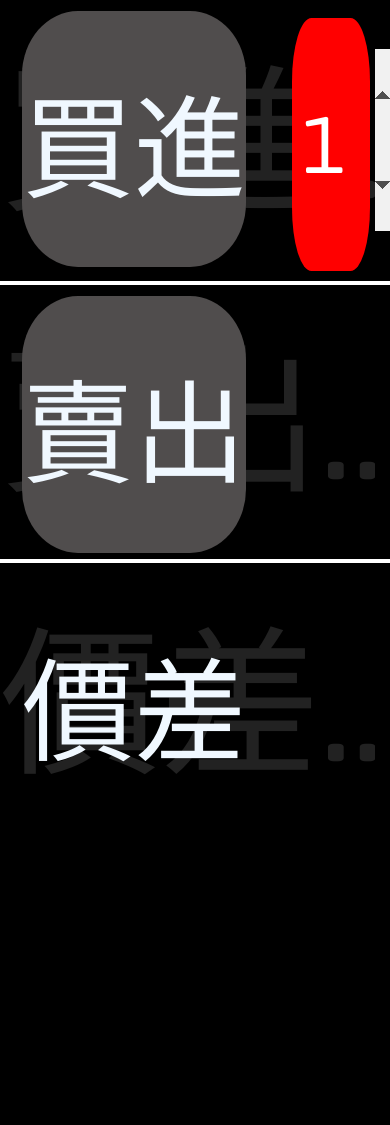
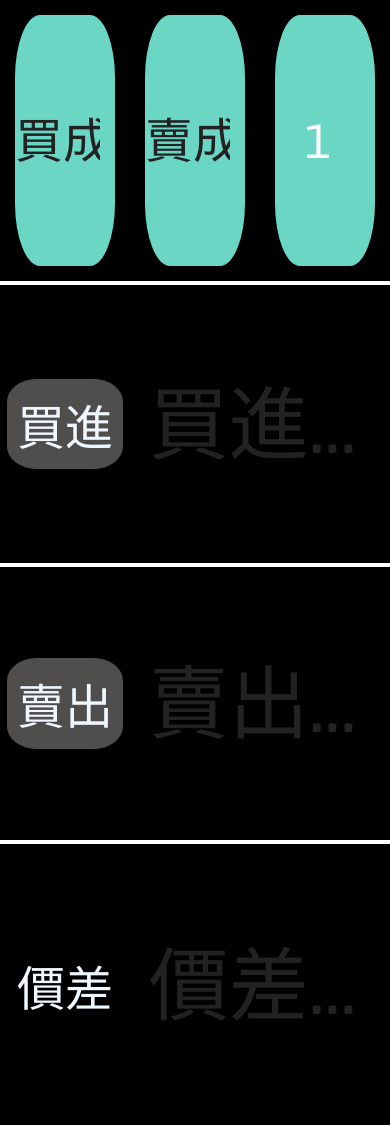
Before and after one commit to DannyWang38/stock_converter, a website: page index.html in a window 390 px wide. Before the commit the page ends 855 px from the top, so only its background shows below. Drawn offline with Linux system fonts and the light colour scheme.

Commit message:
second3/28

```diff
--- a/app.js
+++ b/app.js
@@ -3,9 +3,12 @@ const sellPriceInput = document.querySelector("#sellPrice>input");
 const spreadInput = document.querySelector("#Spread>input");
 const amountInput = document.querySelector("#amount>input");
 
-const buyPriceLabel = document.querySelector("#buyPrice>label");
-const sellPriceLabel = document.querySelector("#sellPrice>label");
-const spreadLabel = document.querySelector("#Spread>label");
+const buyPriceLabel = document.querySelector("#buyPrice label");
+const sellPriceLabel = document.querySelector("#sellPrice label");
+const spreadLabel = document.querySelector("#Spread label");
+
+const buyFeeInput = document.querySelector("#buyFee>input");
+const sellFeeInput = document.querySelector("#sellFee>input");
 
 buyPriceLabel.classList.add("bg");
 sellPriceLabel.classList.add("bg");
@@ -93,6 +96,8 @@ function buyAndSellToSpread(buy, sell, amount) {
 
   const finalBuy = totalBuy + buyFee;
   const finalSell = totalSell + sellFee + sellTax;
+  buyFeeInput.value = roundNum(finalBuy);
+  sellFeeInput.value = roundNum(finalSell);
 
   if (finalBuy && finalSell) {
     const spread = totalSell - totalBuy - buyFee - sellTax - sellFee;
@@ -112,6 +117,7 @@ function buyAndSpreadToSell(buy, spread, amount) {
   buyFee = buyFee < 1 ? 1 : Math.round(buyFee);
 
   const finalBuy = totalBuy + buyFee;
+  buyFeeInput.value = roundNum(finalBuy);
 
   if (finalBuy) {
     // spread + totalBuy + buyFee = totalSell - sellTax - sellFee;
@@ -126,9 +132,11 @@ function buyAndSpreadToSell(buy, spread, amount) {
     sellFee = sellFee < 1 ? 1 : Math.round(sellFee);
     sellTax = sellTax < 1 ? 1 : Math.round(sellTax);
     sell = (spread + totalBuy + buyFee + sellTax + sellFee) / amount;
-    // const finalSell = totalSell + sellFee + sellTax;
-    // const totalSell = sell * amount;
 
+    const totalSell = sell * amount;
+    const finalSell = totalSell + sellFee + sellTax;
+
+    sellFeeInput.value = roundNum(finalSell);
     sellPriceInput.value = roundNum(sell);
   }
 }
--- a/index.html
+++ b/index.html
@@ -11,25 +11,54 @@
   </head>
 
   <body>
+    <div class="container">
+      <div id="amount">
+        <!-- <label for="">數量</label> -->
+        <input type="number" value="1" placeholder="數量..." class="costom" />
+      </div>
+
+      <div id="buyFee">
+        <!-- <label for="">數量</label> -->
+        <input
+          type="number"
+          value="買成本"
+          placeholder="買成本"
+          class="costom"
+        />
+      </div>
+
+      <div id="sellFee">
+        <!-- <label for="">數量</label> -->
+        <input
+          type="number"
+          value="賣成本"
+          placeholder="賣成本"
+          class="costom"
+        />
+      </div>
+
       <div id="buyPrice">
+        <div class="center">
           <label for="">買進</label>
+        </div>
         <input type="number" placeholder="買進..." class="costom" />
       </div>
 
-    <div id="amount">
-      <!-- <label  for="">數量</label> -->
-      <input type="number" value="1" placeholder="數量..." class="costom" />
+      <div id="sellPrice">
+        <div class="center">
+          <label for="">賣出</label>
         </div>
-
-    <div id="sellPrice">
-      <label for="">賣出</label>
+        <!-- <label for="">賣出</label> -->
 
         <input type="number" placeholder="賣出..." class="costom" />
       </div>
       <div id="Spread">
+        <div class="center">
           <label for="">價差</label>
+        </div>
 
         <input type="number" placeholder="價差..." class="costom" />
+      </div>
     </div>
     <script src="app.js"></script>
   </body>
--- a/styles.css
+++ b/styles.css
@@ -8,11 +8,85 @@
 body {
   background: black;
   color: aliceblue;
+  position: relative;
 }
 
-div {
-  height: calc(100vh / 3);
-  /* display: flex; */
+.container {
+  width: 100%;
+  height: 100vh;
+  display: grid;
+  grid-template-columns: repeat(4, 1fr);
+  grid-template-rows: repeat(3, 1fr);
+}
+
+#amount {
+  grid-column: 4 / span 1;
+  grid-row: 3 / span 1;
+}
+
+#sellFee {
+  grid-column: 4 / span 1;
+  grid-row: 2 / span 1;
+}
+
+#buyFee {
+  grid-column: 4 / span 1;
+  grid-row: 1 / span 1;
+}
+
+#buyPrice {
+  grid-column: 1 / span 3;
+  grid-row: 1 / span 1;
+  display: grid;
+  grid-template-columns: repeat(3, 1fr);
+  justify-content: center;
+  align-items: center;
+}
+#buyPrice > div {
+  grid-column: 1 / span 1;
+}
+#buyPrice > input {
+  grid-column: 2 / -1;
+}
+
+#sellPrice {
+  grid-column: 1 / -2;
+  grid-row: 2 / span 1;
+  display: grid;
+  grid-template-columns: repeat(3, 1fr);
+  justify-content: center;
+  align-items: center;
+}
+
+#sellPrice > input {
+  grid-column: 2 / -1;
+}
+#sellPrice > label {
+  grid-column: 1 / span 1;
+}
+
+#Spread {
+  grid-column: 1 / span 3;
+  grid-row: 3 / span 1;
+  display: grid;
+  grid-template-columns: repeat(3, 1fr);
+  justify-content: center;
+  align-items: center;
+}
+#Spread > input {
+  grid-column: 2 / -1;
+}
+#Spread > label {
+  grid-column: 1 / span 1;
+}
+#amount,
+#buyFee,
+#sellFee {
+  color: black;
+  position: relative;
+  /* background: red; */
+  display: flex;
+  align-items: flex-start;
 }
 
 input[type="number"] {
@@ -36,8 +110,18 @@ input[type="number"] {
 
 #sellPrice,
 #Spread,
-#buyPrice {
+#buyPrice,
+#amount,
+#buyFee,
+#sellFee {
   position: relative;
+  height: calc(100vh / 3);
+}
+
+#amount,
+#buyFee,
+#sellFee {
+  padding: 15px;
 }
 
 ::placeholder {
@@ -61,15 +145,15 @@ input[type="number"] {
 }
 
 label {
-  position: absolute;
-  font-size: 7rem;
-  line-height: calc(100vh / 3);
-  left: 22px;
-  /* border: white 1px solid; */
-  height: calc((100vh / 3) - 25px);
-  top: 11px;
+  text-align: center;
+  position: relative;
+  font-size: 5rem;
+  /* left: 22px; */
+  /* height: calc((100vh / 3) - 25px); */
+  /* top: 11px; */
   border-radius: 25%;
   user-select: none;
+  padding: 8%;
 }
 
 .bg {
@@ -80,33 +164,103 @@ label {
   color: yellow;
 }
 
-#amount {
-  color: aqua;
-  position: absolute;
-  right: 20px;
-  width: 20%;
-  top: calc(100vh / 48);
+.center {
   display: flex;
-  align-items: flex-start;
+  justify-content: center;
+  align-items: center;
 }
 
-#amount input {
+#amount input,
+#buyFee input,
+#sellFee input {
+  position: relative;
   width: 100%;
-  height: 90%;
-  background: red;
+  height: 100%;
+  background: rgb(107, 214, 196);
   color: white;
   font-size: 5em;
   text-align: center;
   border: 0;
   font-family: "Asap", sans-serif;
   outline: none;
-  border-radius: 25%;
+  border-radius: 45%;
 }
 
 #amount label {
-  position: absolute;
-
+  /* position: absolute; */
+  display: none;
   font-size: 2rem;
   /* line-height: calc(100vh / 3); */
   /* left: 22px; */
 }
+
+@media (max-width: 600px) {
+  .container {
+    grid-template-columns: repeat(6, 1fr);
+    grid-template-rows: repeat(4, 1fr);
+  }
+
+  #buyFee {
+    grid-column: 1 / span 2;
+    grid-row: 1 / 2;
+
+    width: 100%;
+
+    /* background: yellow; */
+  }
+
+  #sellFee {
+    grid-column: 3 / span 2;
+    grid-row: 1 / 2;
+
+    width: 100%;
+
+    /* background: red; */
+  }
+
+  #amount {
+    grid-column: 5 / span 2;
+    grid-row: 1 / 2;
+    width: 100%;
+    /* height: 165px; */
+
+    /* background: green; */
+  }
+
+  #amount input,
+  #buyFee input,
+  #sellFee input {
+    /* background: red; */
+    color: white;
+    font-size: 3em;
+
+    border-radius: 25%;
+  }
+
+  #buyPrice {
+    border-top: 4px solid white;
+
+    grid-column: 1 / -1;
+    grid-row: 2 / span 1;
+  }
+  #sellPrice {
+    grid-column: 1 / -1;
+    grid-row: 3 / span 1;
+  }
+  #Spread {
+    grid-column: 1 / -1;
+    grid-row: 4 / span 1;
+  }
+
+  input[type="number"] {
+    width: 100%;
+    height: 100%;
+
+    font-size: 5em;
+  }
+
+  label {
+    /* padding: 2px; */
+    font-size: 3rem;
+  }
+}
```
Lines whose indentation alone changed are shown as unchanged.
